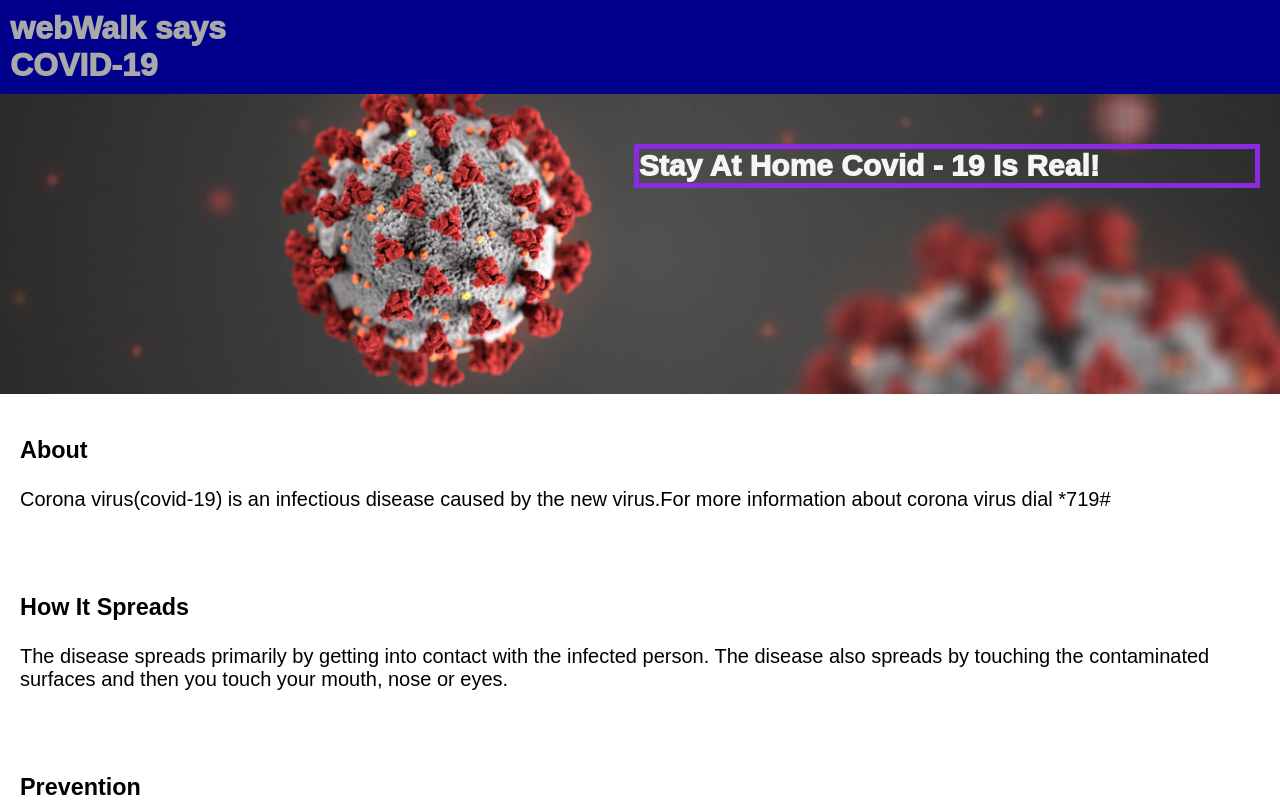
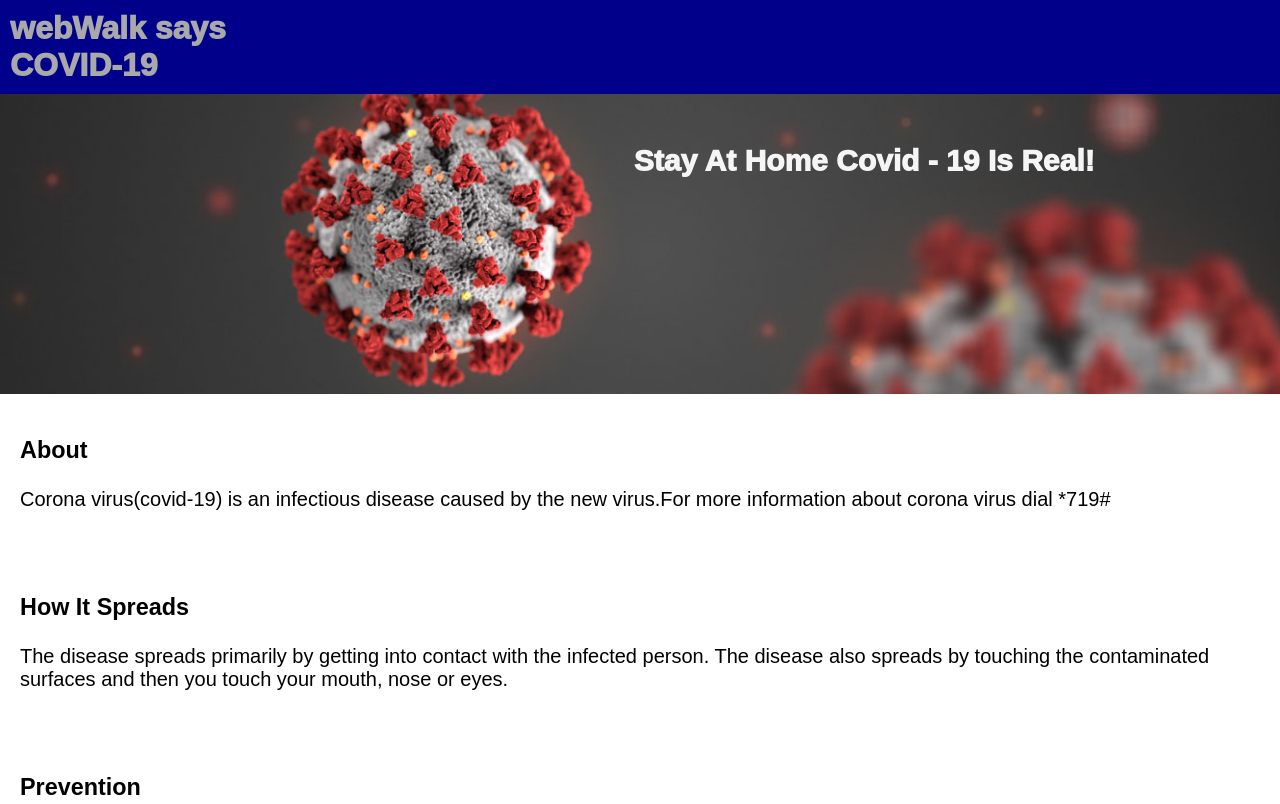
Before and after one commit to Wwashy/covid, a website: page index.html in a window 1280 px wide. Shown: the top 804 px of the page. Drawn offline with Linux system fonts and the light colour scheme.

Commit message:
new update

```diff
--- a/public/style.css
+++ b/public/style.css
@@ -65,7 +65,6 @@ main .boxes.image p{
     font-weight: 1000;
     text-transform: capitalize;
     margin:30px auto;
-    border: 5px solid blueviolet;
     color:whitesmoke;
     position: relative;
     float: right;
```
